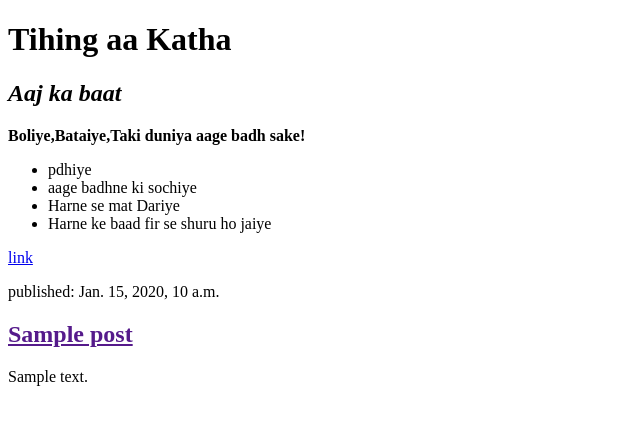
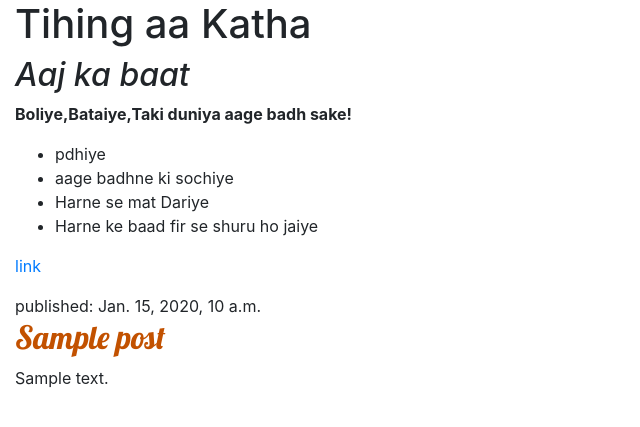
Before and after one commit to Paresh-Kumar-Hansda/my-first-blog, a Django app: page / in a window 1280 px wide. Shown: the top 427 px of the page, without its empty margins (0-640 px from the left). Run offline with Django 3.2, Linux system fonts and the light colour scheme; tables that the repository leaves empty hold one stand-in row (values such as "Sample post").

Commit message:
My Django Girls app, first commit

```diff
--- /dev/null
+++ b/blog/static/css/blog.css
@@ -0,0 +1,7 @@
+h1 a, h2 a {
+    color: #C25100;
+    font-family: 'Lobster';
+}
+body {
+    padding-left: 15px;
+}
--- a/blog/templates/blog/post_list.html
+++ b/blog/templates/blog/post_list.html
@@ -1,17 +1,20 @@
+{% load static %}
  <!DOCTYPE html>
 <html>
 <head>
+        <link rel="stylesheet" href="https://cdn.jsdelivr.net/npm/bootstrap@4.5.3/dist/css/bootstrap.min.css" integrity="sha384-TX8t27EcRE3e/ihU7zmQxVncDAy5uIKz4rEkgIXeMed4M0jlfIDPvg6uqKI2xXr2" crossorigin="anonymous">
+        <link rel="stylesheet" href="{% static 'css/blog.css' %}">
+        <link href="//fonts.googleapis.com/css?family=Lobster&subset=latin,latin-ext" rel="stylesheet" type="text/css">
+
         <title>Paresh Ka Sandesh</title>
-    </head>
-<head>
+</head>
 <body>
     <div><h1>Tihing aa Katha</h1>
     <h2><em>Aaj ka baat</em></h2>
     <p><strong>Boliye,Bataiye,Taki duniya aage badh sake!</strong></p></div>
     <section><ul><li>pdhiye</><li>aage badhne ki sochiye</li><li>Harne se mat Dariye</li><li>Harne ke baad fir se shuru ho jaiye</li></section>
     <p><a href="www.google.com">link</a></p>
-</body>
-</html>
+
 {% for post in posts %}
     <article>
         <time>published: {{ post.published_date }}</time>
@@ -19,3 +22,5 @@
         <p>{{ post.text|linebreaksbr }}</p>
     </article>
 {% endfor %}
+</body>
+</html>
```
Also changed, not shown: blog/templates/blog/base.html (added, +15 -0 lines).
